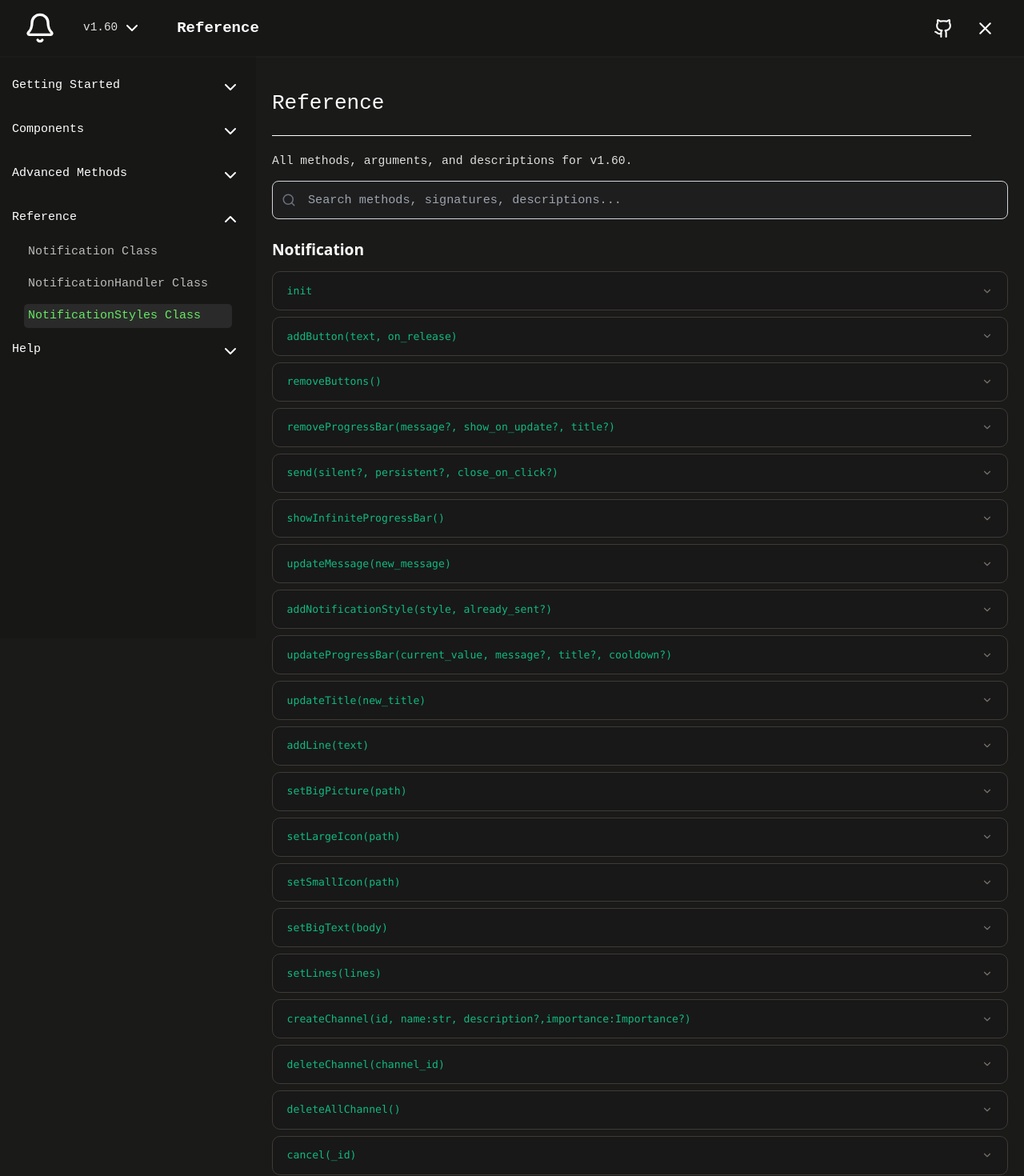
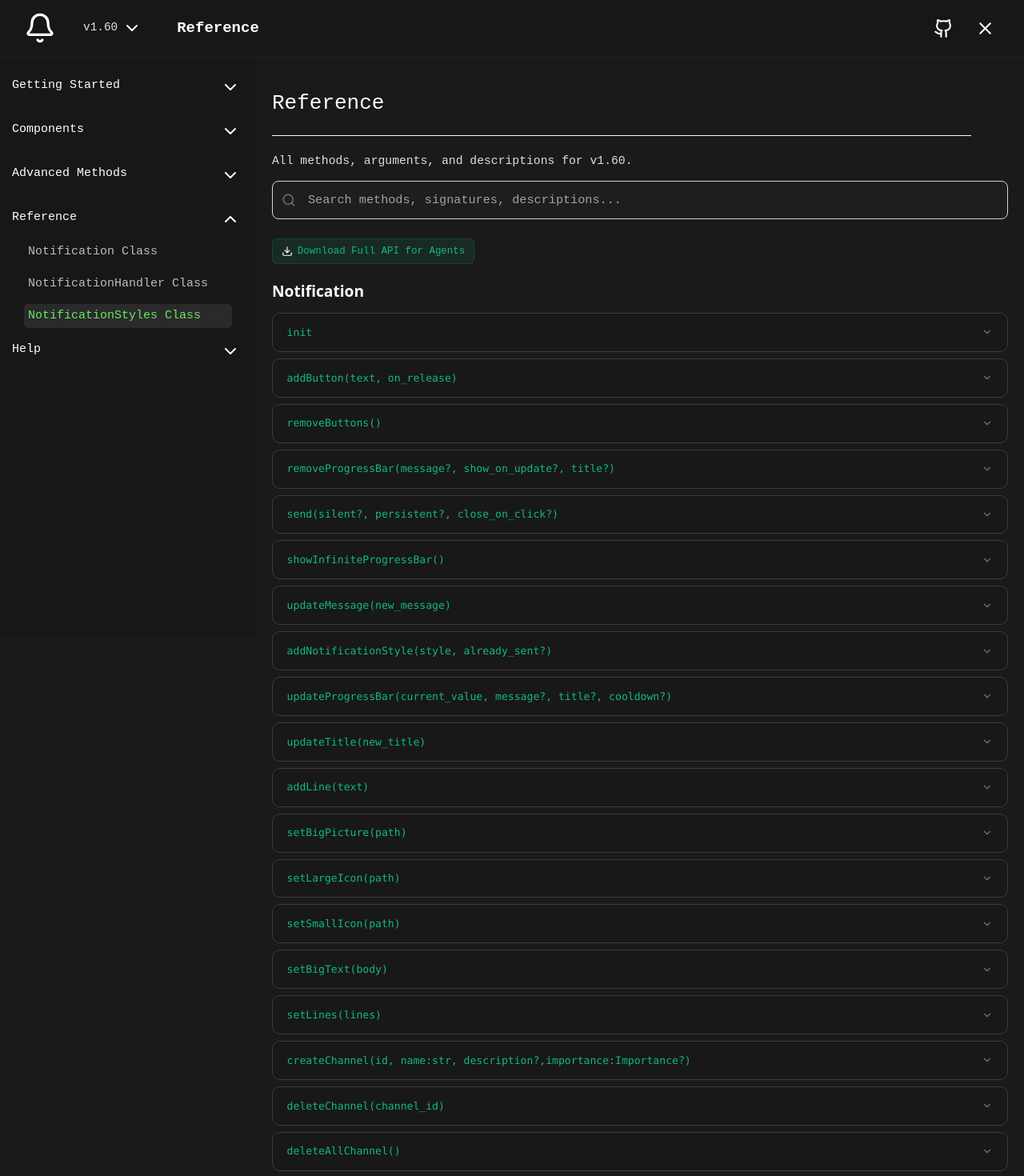
Before and after one commit to Fector101/android-notify-docs, a React (Vite) app: page /reference#notificationstyles-class in a window 1280 px wide. Shown: the top 1470 px of the page at 80% size. Built offline with nearby package versions, Linux system fonts and the light colour scheme.

Commit message:
give model and humans context of returns

```diff
--- a/src/assets/css/referencepage.css
+++ b/src/assets/css/referencepage.css
@@ -356,7 +356,8 @@ dd {
 }
 
 .api-card.open .api-body {
-    max-height: 600px;
+    max-height: none;
+    overflow: auto;
 }
 
 .api-inner {
@@ -367,6 +368,22 @@ dd {
     color: #a8a29e;
     font-size: 0.88rem;
     margin-bottom: 0.6rem;
+}
+
+.api-returns {
+    font-size: 0.82rem;
+    color: #a8a29e;
+    margin-bottom: 0.6rem;
+    padding: 0.4rem 0.6rem;
+    background: rgba(59, 130, 246, 0.08);
+    border: 1px solid rgba(59, 130, 246, 0.15);
+    border-radius: 6px;
+}
+
+.api-returns-label {
+    font-family: 'Fira Code', Consolas, monospace;
+    font-weight: 600;
+    color: #60a5fa;
 }
 
 .api-args {
@@ -460,4 +477,8 @@ dd {
     .api-args dd {
         font-size: 0.76rem;
     }
+
+    .api-returns {
+        font-size: 0.76rem;
+    }
 }
--- a/src/assets/js/mytypes.ts
+++ b/src/assets/js/mytypes.ts
@@ -6,6 +6,7 @@ type object_list = {
   signature: string;
   description: string;
   args?: arg[];
+  returns?: string;
 };
 
 export type NotificationMethods = Record<
@@ -14,6 +15,7 @@ export type NotificationMethods = Record<
     signature?: string;
     description?: string|any;
     args?: arg[];
+    returns?: string;
   }
 >;
 
--- a/src/pages/ReferencePage.tsx
+++ b/src/pages/ReferencePage.tsx
@@ -20,6 +20,7 @@ function generateMarkdown(version: string, data: any): string {
       const method = m as any;
       lines.push(`### ${method.signature || key}\n`);
       if (method.description) lines.push(`${method.description}\n`);
+      lines.push(`**Returns:** ${method.returns || 'None'}\n`);
       if (method.args?.length) {
         lines.push(`| Parameter | Description |`);
         lines.push(`|-----------|-------------|`);
@@ -37,6 +38,7 @@ function generateMarkdown(version: string, data: any): string {
     for (const m of handlers) {
       lines.push(`### ${m.signature}\n`);
       if (m.description) lines.push(`${m.description}\n`);
+      lines.push(`**Returns:** ${m.returns || 'None'}\n`);
       if (m.args?.length) {
         lines.push(`| Parameter | Description |`);
         lines.push(`|-----------|-------------|`);
@@ -71,7 +73,7 @@ function matchesSearch(query: string, ...fields: (string | undefined)[]): boolea
 function itemMatchesSearch(query: string, item: any, key?: string): boolean {
   if (!query) return true;
   const desc = typeof item.description === "string" ? item.description : "";
-  if (matchesSearch(query, key, item.signature, desc)) return true;
+  if (matchesSearch(query, key, item.signature, desc, item.returns)) return true;
   if (item.args?.length) {
     return item.args.some((a: any) => matchesSearch(query, a.name, a.desc));
   }
@@ -141,6 +143,11 @@ export default function ReferencePage({ version }: { version: Iversion }) {
         )}
       </div>
 
+      <button className="ref-download-btn" onClick={downloadMd} title={`Download android-notify-v${version}-api.md for AI coding agents`}>
+              <Download size={14} />
+              <span>Download Full API for Agents</span>
+      </button>
+
       {searchQuery && (
         <p className="ref-search-count">
           {hasResults
@@ -185,6 +192,9 @@ export default function ReferencePage({ version }: { version: Iversion }) {
                               ))}
                             </dl>
                           )}
+                          {m.returns && (
+                            <p className="api-returns"><span className="api-returns-label">Returns:</span> {m.returns}</p>
+                          )}
                         </div>
                       </div>
                     </div>
@@ -215,6 +225,9 @@ export default function ReferencePage({ version }: { version: Iversion }) {
                                 <div key={a.name}><dt>{a.name}</dt><dd>{a.desc}</dd></div>
                               ))}
                             </dl>
+                          )}
+                          {m.returns && (
+                            <p className="api-returns"><span className="api-returns-label">Returns:</span> {m.returns}</p>
                           )}
                         </div>
                       </div>
@@ -259,10 +272,7 @@ export default function ReferencePage({ version }: { version: Iversion }) {
           )}
         </>
       )}
-      <button className="ref-download-btn" onClick={downloadMd} title={`Download android-notify-v${version}-api.md for AI coding agents`}>
-        <Download size={14} />
-        <span>Download API for Agents</span>
-      </button>
+
 
       <span className='flex next-page-btns-box space-between'>
         <Link className='next-page-btn' to='/advanced-methods'>
--- a/src/pages/versions-data/1.58.tsx
+++ b/src/pages/versions-data/1.58.tsx
@@ -185,6 +185,7 @@ const NOTIFICATION_METHODS = {
     init: {
         signature: `init`,
         description: 'Initializes the notification instance.',
+        returns: 'self',
         args: [
             { name: 'title', desc: 'string containing notification title' },
             { name: 'message', desc: 'string containing notification message' },
@@ -290,24 +291,28 @@ const HANDLER_METHODS = [
         id: 'getIdentifer',
         signature: 'NotificationHandler.getIdentifer()',
         description:
-            'Returns the unique string identifier for the notification or button that opened the app.'
+            'Returns the unique string identifier for the notification or button that opened the app.',
+        returns: 'str | None — name/id string of the clicked notification, or None'
     },
     {
         id: 'bindNotifyListener',
         signature: 'NotificationHandler.bindNotifyListener()',
         description:
-            'Binds by Default, Attaches a global listener to notification taps—your callbacks will fire when any notification is tapped.'
+            'Binds by Default, Attaches a global listener to notification taps—your callbacks will fire when any notification is tapped.',
+        returns: 'bool | None — True on success, False on failure, None if conditions not met'
     },
     {
         id: 'unbindNotifyListener',
         signature: 'NotificationHandler.unbindNotifyListener()',
-        description: 'Removes the listener set by `bindNotifyListener()`.'
+        description: 'Removes the listener set by `bindNotifyListener()`.',
+        returns: 'bool — True on success, False on failure'
     },
     {
         id: 'is_on_android',
         signature: 'NotificationHandler.is_on_android()',
         description:
-            'Returns `true` if running on Android, `false` otherwise—useful for platform checks.'
+            'Returns `true` if running on Android, `false` otherwise—useful for platform checks.',
+        returns: 'bool — True if on Android, False otherwise'
     }
 ];
 
--- a/src/pages/versions-data/1.59.tsx
+++ b/src/pages/versions-data/1.59.tsx
@@ -142,6 +142,7 @@ class Myapp(MDApp):
 // Reference Page
 const NOTIFICATION_METHODS = {
     init: {
+        returns: 'self',
         args: [
             { name: 'id', desc: "a unique integer less than 2_147_483_647 that can be used to reference specific notification or handly to reference old notification instance (Optional, it's created by default)." },
             { name: 'body', desc: " -- use setBigText() instead." },
@@ -198,6 +199,7 @@ const NOTIFICATION_METHODS = {
     createChannel: {
         signature: 'createChannel(id, name:str, description?,importance:Importance?)',
         description: 'Creates a user visible toggle button for specific notifications, Required For Android 8.0+',
+        returns: 'bool | None — True if created, False if already exists, None if not on Android',
         args: [
             { name: 'id', desc: "Used to identify channel and send other notifications later through same channel." },
             { name: 'name', desc: "user-visible channel name." },
@@ -209,6 +211,7 @@ const NOTIFICATION_METHODS = {
     deleteChannel: {
         signature: 'deleteChannel(channel_id)',
         description: 'Uses channel_id to delete notification channel',
+        returns: 'bool | None — True if deleted, False if not found, None if not on Android',
         args: [
             { name: 'channel_id', desc: "id for specific channel" }
         ]
@@ -216,6 +219,7 @@ const NOTIFICATION_METHODS = {
     deleteAllChannel: {
         signature: 'deleteAllChannel()',
         description: 'Delete All notification channels',
+        returns: 'int — count of channels deleted',
         args: []
     },
     cancel: {
@@ -245,23 +249,27 @@ const HANDLER_METHODS = [
         signature: 'NotificationHandler.get_name()',
         description:
             'Returns the unique string `name` or `id` for the notification or button that opened the app.',
+        returns: 'str | None — name/id string of the clicked notification, or "Not on Android"'
     },
     {
         id: 'bindNotifyListener',
         signature: 'NotificationHandler.bindNotifyListener()',
         description:
-            'Binds by Default, Attaches a global listener to notification taps—your callbacks will fire when any notification is tapped.'
+            'Binds by Default, Attaches a global listener to notification taps—your callbacks will fire when any notification is tapped.',
+        returns: 'bool | None — True on success, False on failure, None if conditions not met'
     },
     {
         id: 'unbindNotifyListener',
         signature: 'NotificationHandler.unbindNotifyListener()',
-        description: 'Removes the listener set by `bindNotifyListener()`.'
+        description: 'Removes the listener set by `bindNotifyListener()`.',
+        returns: 'bool — True on success, False on failure'
     },
     {
         id: 'is_on_android',
         signature: 'NotificationHandler.is_on_android()',
         description:
-            'Returns `true` if running on Android, `false` otherwise—useful for platform checks.'
+            'Returns `true` if running on Android, `false` otherwise—useful for platform checks.',
+        returns: 'bool — True if on Android, False otherwise'
     }
 ];
 
--- a/src/pages/versions-data/1.60.tsx
+++ b/src/pages/versions-data/1.60.tsx
@@ -83,6 +83,7 @@ const NOTIFICATION_METHODS = {
     createChannel: {
         signature: 'createChannel(id, name:str, description?,importance:Importance?)',
         description: 'Creates a user visible toggle button for specific notifications, Required For Android 8.0+',
+        returns: 'bool | None — True if created, False if already exists, None if not on Android',
         args: [
             { name: 'id', desc: "Used to identify channel and send other notifications later through same channel." },
             { name: 'name', desc: "user-visible channel name." },
@@ -103,6 +104,7 @@ const NOTIFICATION_METHODS = {
     channelExists: {
         signature: 'channelExists(channel_id)',
         description: 'Checks if a channel with given id exists',
+        returns: 'bool | None — True if exists, False otherwise, None if not on Android',
         args: [
             { name: 'channel_id', desc: "id for specific channel" }
         ]
@@ -110,6 +112,7 @@ const NOTIFICATION_METHODS = {
     doChannelsExist: {
         signature: 'doChannelsExist(ids)',
         description: 'Accepts a list of channel IDs and returns those that do not exist',
+        returns: 'list — channel IDs that do NOT exist',
         args: [
             { name: 'ids', desc: "List of channel ids" }
         ]
@@ -145,6 +148,7 @@ const NOTIFICATION_METHODS = {
     fill_args: {
         signature: 'fill_args(**kwargs)',
         description: <>Takes same Arguments as send method, Returns builder object.<br /> It fills notification args without sending, useful for when you want to fill arguments without sending right away.<br /> For example calling startForeground from service you need to pass in notification.id and builder.build.</>,
+        returns: 'NotificationCompatBuilder — the builder object, useful for foreground services',
         args: [
             { name: '**kwargs', desc: "Same arguments as send method." }
         ]
@@ -159,6 +163,7 @@ const NOTIFICATION_METHODS = {
     setSound: {
         signature: 'setSound(res_sound_name)',
         description: 'For devices less than Android 8, changes the default notification sound to a custom sound from app resources.',
+        returns: 'True | None — True on success, None if not on Android',
         args: [
             { name: 'res_sound_name', desc: "The name of the sound resource in your app (without file extension)." }
         ]
@@ -177,6 +182,7 @@ const HANDLER_METHODS = [
         signature: 'NotificationHandler.get_name()',
         description:
             'Returns the unique string `name` or `id` for the notification or button that opened the app.',
+        returns: 'str | None — name/id string of the clicked notification, or "Not on Android"',
         args: [
             { name: 'on_start', desc: 'must be True when called from App.on_start(), defaults to False.' },
         ]
@@ -186,6 +192,7 @@ const HANDLER_METHODS = [
         signature: 'NotificationHandler.has_permission()',
         description:
             'Checks if the app has notification permission. Returns True if granted.',
+        returns: 'bool — True if notification permission is granted',
     },
     {
         id: 'asks_permission',
--- a/src/pages/versions-data/index.tsx
+++ b/src/pages/versions-data/index.tsx
@@ -73,6 +73,7 @@ const mergeMethods = (
     result[key] = {
       signature: next.signature ?? prev.signature,
       description: next.description ?? prev.description,
+      returns: next.returns ?? prev.returns,
       args: mergedArgs.length > 0 ? mergedArgs : undefined,
     };
   }
```
